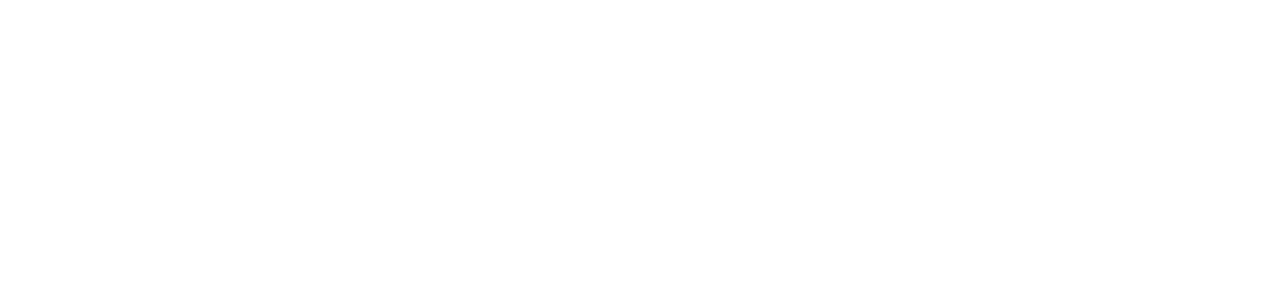
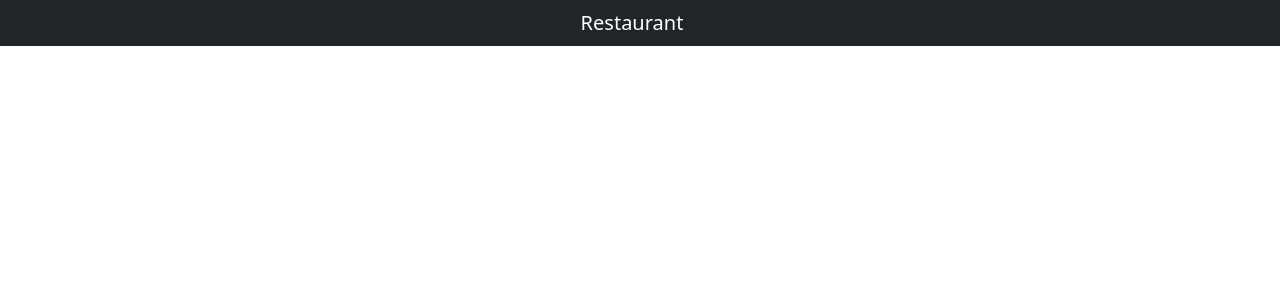
Before and after one commit to towhidapon/React-Restaurant, a React (Create React App) app: page / in a window 1280 px wide. Shown: the top 300 px of the page. Built offline with nearby package versions, Linux system fonts and the light colour scheme.

Commit message:
add navigation bar

```diff
--- a/package.json
+++ b/package.json
@@ -1,7 +1,6 @@
 {
   "name": "restaurant",
   "version": "0.1.0",
-  "homepage": "https://gitname.github.io/react-restaurant",
   "private": true,
   "dependencies": {
     "@testing-library/jest-dom": "^5.17.0",
--- a/src/components/header/Header.js
+++ b/src/components/header/Header.js
@@ -1,9 +1,9 @@
 import React from "react";
-
+import Navigation from "./Navigation";
 const Header = () => {
     return (
         <div>
-
+            <Navigation />
         </div>
     );
 }
--- /dev/null
+++ b/src/components/header/Navigation.js
@@ -0,0 +1,17 @@
+import React from "react";
+import { Navbar, NavbarBrand } from 'reactstrap';
+
+const Navigation = () => {
+    return (
+        <div>
+            <Navbar dark color="dark">
+                <div className="container">
+                <NavbarBrand href="/">Restaurant</NavbarBrand>
+                </div>
+
+            </Navbar>
+        </div>
+    );
+}
+
+export default Navigation;
```
